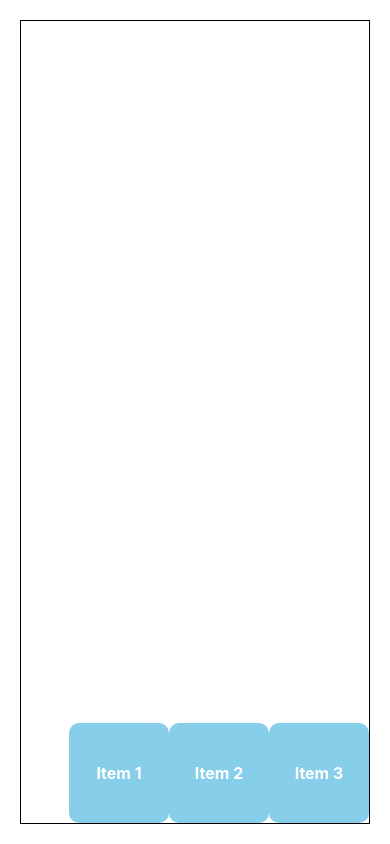
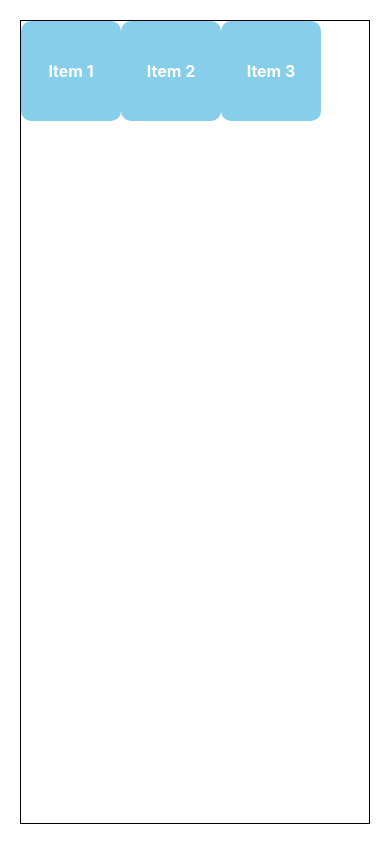
Before and after one commit to deploy-edu/FlexBoxLayoutController, a React Native app: screen / in a window 390 px wide. Built offline with nearby package versions, Linux system fonts and the light colour scheme.

Commit message:
타입과 상태 추가

```diff
--- a/App.tsx
+++ b/App.tsx
@@ -1,16 +1,32 @@
+import { useState } from "react";
 import { SafeAreaView, StyleSheet, View } from "react-native";
 import Container from "./Container";
 import Item from "./Item";
 
+type FlexDirection = "row" | "column" | "row-reverse" | "column-reverse";
+type JustifyContent =
+  | "flex-start"
+  | "flex-end"
+  | "center"
+  | "space-between"
+  | "space-around"
+  | "space-evenly";
+type AlignItems = "flex-start" | "flex-end" | "center" | "stretch" | "baseline";
+
 export default function App() {
+  const [flexDirection, setFlexDirection] = useState<FlexDirection>("row");
+  const [justifyContent, setJustifyContent] =
+    useState<JustifyContent>("flex-start");
+  const [alignItems, setAlignItems] = useState<AlignItems>("flex-start");
+
   return (
     <SafeAreaView style={styles.safeAreaView}>
       <View style={styles.rootContainer}>
         <Container
           style={{
-            flexDirection: "row",
-            justifyContent: "flex-end",
-            alignItems: "flex-end",
+            flexDirection,
+            justifyContent,
+            alignItems,
           }}
         >
           <Item name="Item 1" />
```
